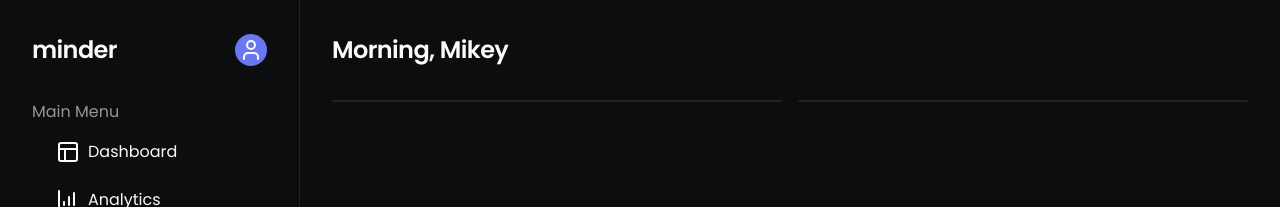
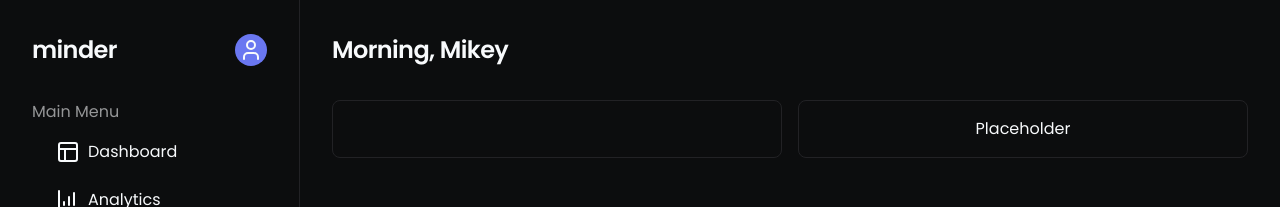
Before and after one commit to michaelcanonizado/minder, a Next.js app: page /expense/track in a window 1280 px wide. Shown: the top 207 px of the page. Built offline with nearby package versions, Linux system fonts and the light colour scheme.

Commit message:
feat: add <Bento.Box.Placeholder/> component

```diff
--- a/src/app/(user)/expense/track/page.tsx
+++ b/src/app/(user)/expense/track/page.tsx
@@ -8,7 +8,9 @@ const ExpenseTrack = () => {
       <div className=''></div>
       <Bento>
         <Bento.Box></Bento.Box>
-        <Bento.Box></Bento.Box>
+        <Bento.Box>
+          <Bento.Box.Placeholder />
+        </Bento.Box>
       </Bento>
     </div>
   );
--- a/src/components/sections/bento/box/index.tsx
+++ b/src/components/sections/bento/box/index.tsx
@@ -48,7 +48,31 @@ const Content = ({
   );
 };
 
+const Placeholder = ({
+  className,
+  children,
+  ...props
+}: {
+  className?: string;
+  children?: React.ReactNode;
+}) => {
+  return (
+    <div
+      className={cn(
+        'grid h-full w-full place-items-center px-4 py-4',
+        className
+      )}
+      {...props}
+    >
+      <div className=''>
+        <p className=''>Placeholder</p>
+      </div>
+    </div>
+  );
+};
+
 Box.Header = Header;
 Box.Content = Content;
+Box.Placeholder = Placeholder;
 
 export default Box;
```
